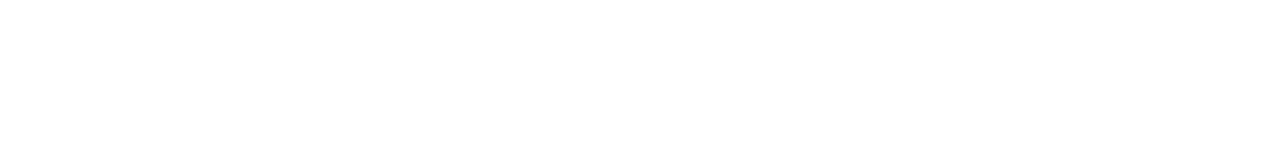
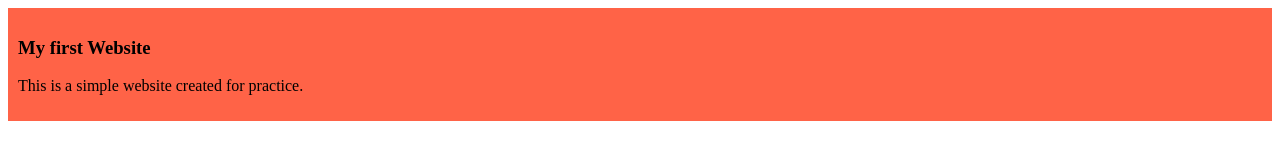
Before and after one commit to zahid-0x80/my-simple-website, a plain HTML site: page index.html in a window 1280 px wide. Drawn offline with Linux system fonts and the light colour scheme.

Commit message:
Added a css file

```diff
--- a/index.html
+++ b/index.html
@@ -4,8 +4,12 @@
   <meta charset="UTF-8">
   <meta name="viewport" content="width=device-width, initial-scale=1.0">
   <title>My Simple Website</title>
+  <link rel="stylesheet" href="./styles/blog.css">
 </head>
 <body>
-
+  <div>
+    <h3>My first Website</h3>
+    <p>This is a simple website created for practice.</p>
+  </div>
 </body>
 </html>
--- /dev/null
+++ b/styles/blog.css
@@ -0,0 +1,4 @@
+div {
+  background-color: tomato;
+  padding: 10px;
+}
```
